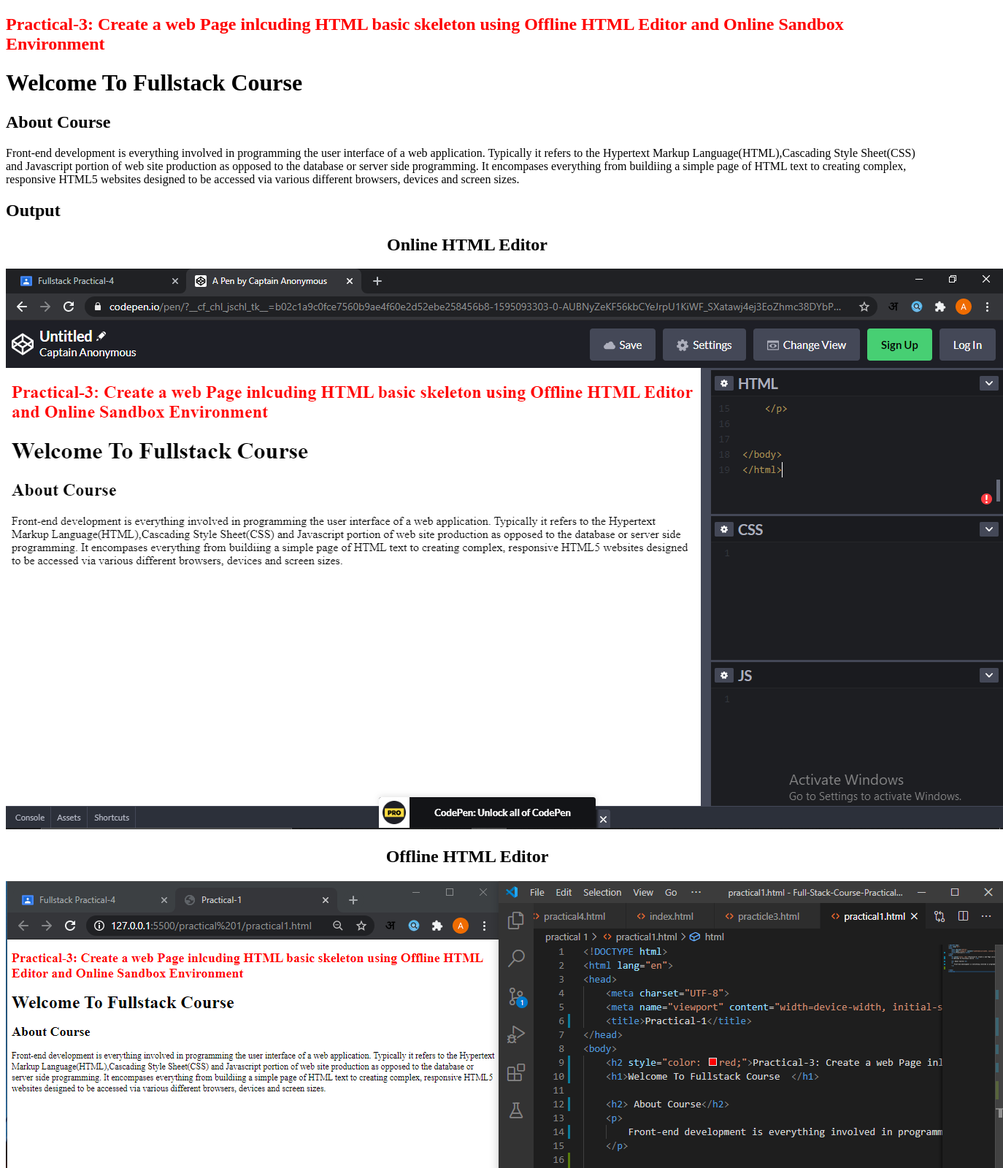
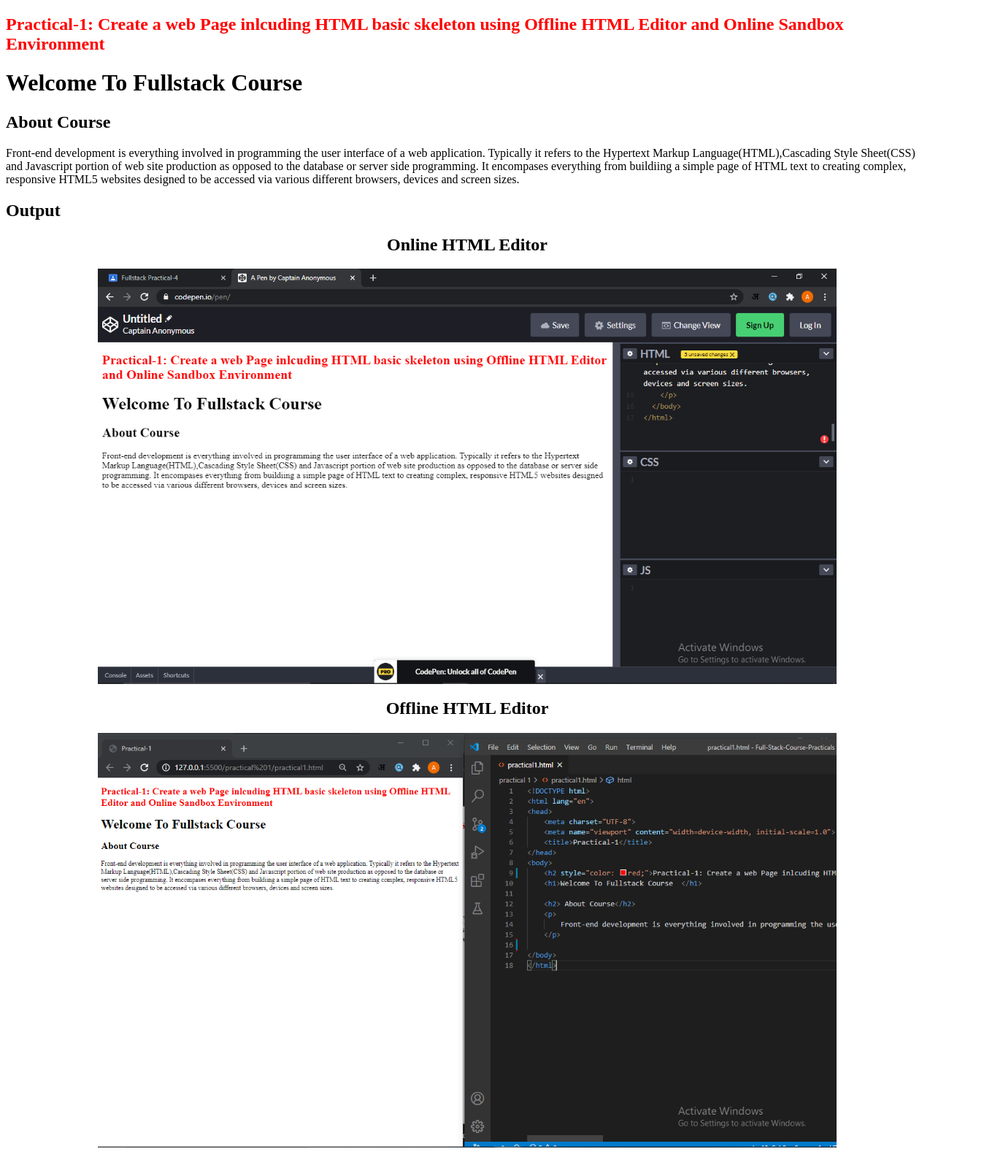
Before and after one commit to amanS2206/Full-Stack-Course-Practicals, a plain HTML site: page practical 1/practical1.html in a window 1280 px wide. Shown: the top 1600 px of the page at 73% size, 1374 px wide, since content can reach past the window. Drawn offline with Linux system fonts and the light colour scheme.

Commit message:
adjust the position of images

```diff
--- a/practical 1/practical1.html
+++ b/practical 1/practical1.html
@@ -6,7 +6,7 @@
     <title>Practical-1</title>
 </head>
 <body>
-    <h2 style="color: red;">Practical-3: Create a web Page inlcuding HTML basic skeleton using Offline HTML Editor and Online Sandbox Environment</h2>
+    <h2 style="color: red;">Practical-1: Create a web Page inlcuding HTML basic skeleton using Offline HTML Editor and Online Sandbox Environment</h2>
     <h1>Welcome To Fullstack Course  </h1>
 
     <h2> About Course</h2>
@@ -16,10 +16,10 @@
     <h2>Output</h2>
     <h2 style="text-align: center;">Online HTML Editor</h2>
 
-    <img src="../images/Screenshot (754).png" style="align-items: center;">
+    <img src="../images/Screenshot (759).png" style="width: 80%; display: block; margin-left: auto; margin-right: auto; ">
 
     <h2 style="text-align: center;">Offline HTML Editor</h2>
 
-    <img src="../images/Screenshot (755).png" alt="">
+    <img src="../images/Screenshot (760).png" style="width: 80%; display: block; margin-left: auto; margin-right: auto; ">
 </body>
 </html>
```
Also changed, not shown: practical 2/practical2.html (+1 -1 lines), images/Screenshot (759).png (added), images/Screenshot (760).png (added).
